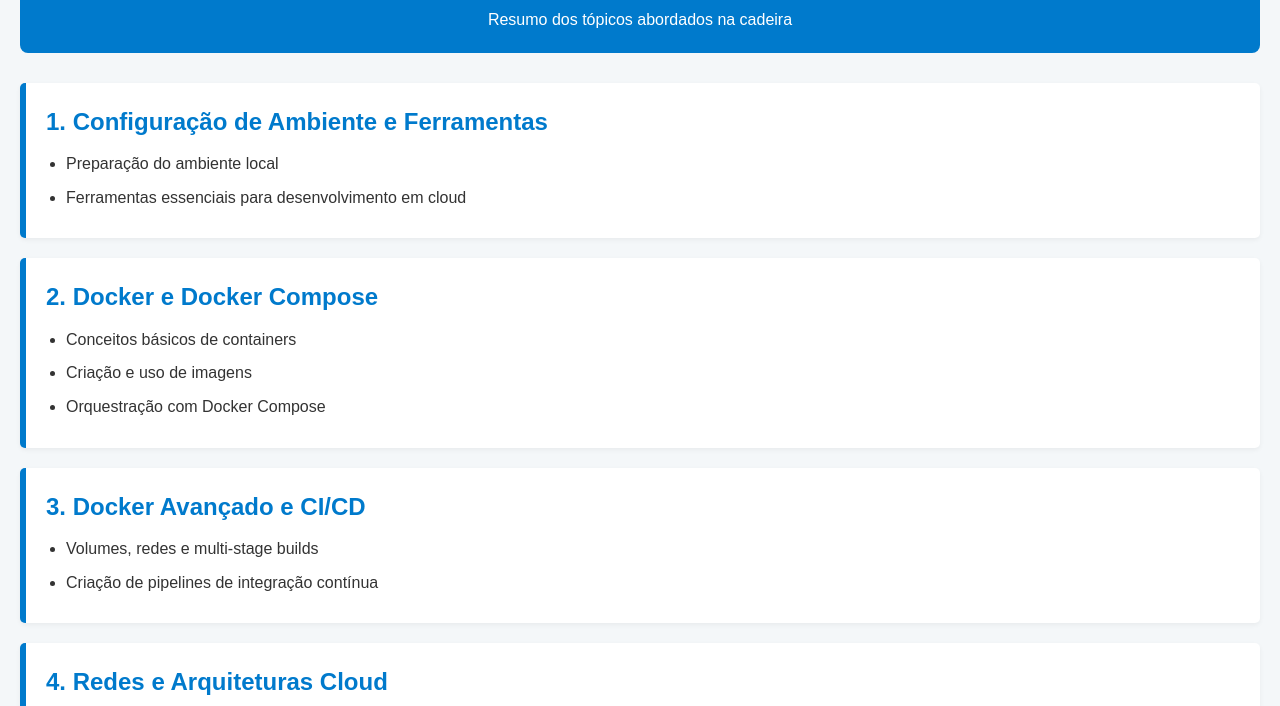
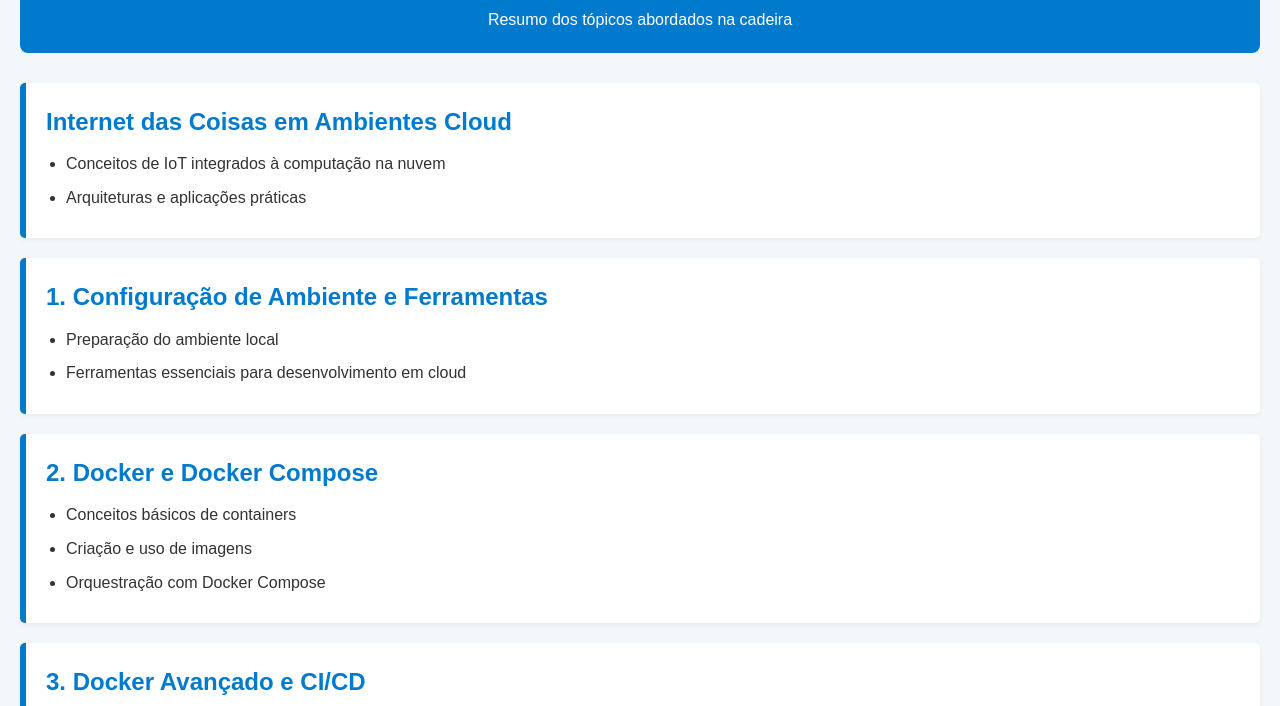
Before and after one commit to lusohub/aula1-ex1-a22311743, a plain HTML site: page index.html in a window 1280 px wide. Shown: the part 94-800 px from the top of the page. Drawn offline with Linux system fonts and the light colour scheme.

Commit message:
Novas alterações

```diff
--- a/index.html
+++ b/index.html
@@ -13,6 +13,13 @@
     </header>
 
     <main>
+        <section>
+            <h2>Internet das Coisas em Ambientes Cloud</h2>
+            <ul>
+                <li>Conceitos de IoT integrados à computação na nuvem</li>
+                <li>Arquiteturas e aplicações práticas</li>
+            </ul>
+        </section>
         <section>
             <h2>1. Configuração de Ambiente e Ferramentas</h2>
             <ul>
```
